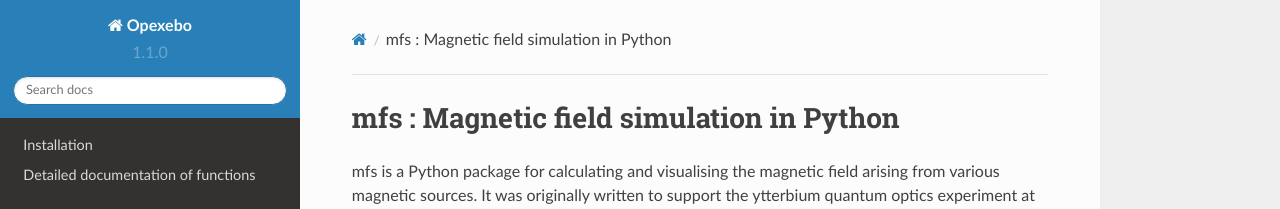
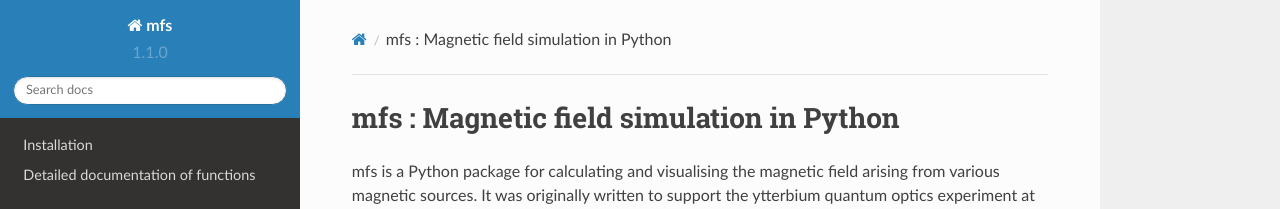
Before and after one commit to simon-ball/nqo-mfs, a Sphinx documentation site: the page built from docs/index.rst, in a window 1280 px wide. Shown: the top 209 px of the page. Built offline with Sphinx 7.4.7 and the Read the Docs theme 2.0.0, drawn with Linux system fonts in a browser that asks for light colours; formulas are drawn with MathJax 3.

Commit message:
fix docs project name

```diff
--- a/docs/conf.py
+++ b/docs/conf.py
@@ -22,7 +22,7 @@ os.environ['MPLBACKEND'] = 'Agg'  # avoid tkinter import errors on rtfd.io
 
 # -- Project information -----------------------------------------------------
 
-project = u'Opexebo'
+project = u'mfs'
 copyright = '2019, Simon Ball'
 author = 'Simon Ball'
 
```
